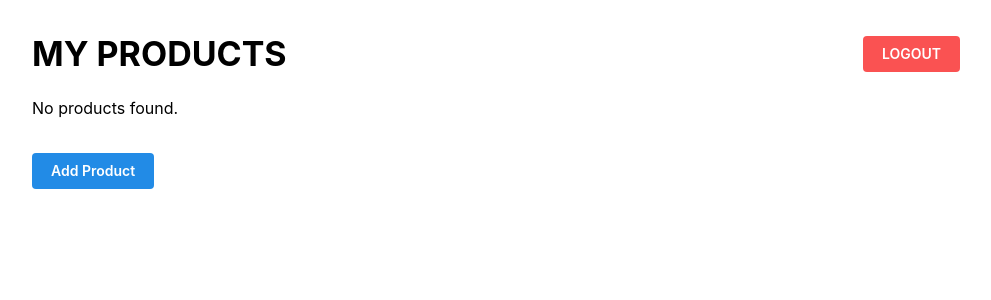
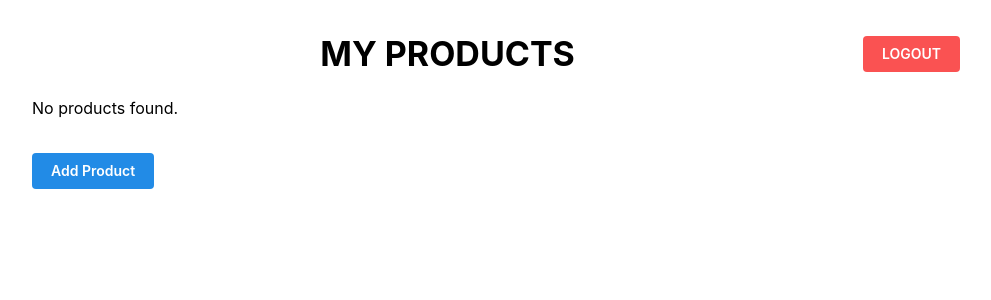
Before and after one commit to MrMandalNSU/ProductPouch, a Next.js app in the folder frontend/: page /my-products in a window 1280 px wide. Shown: the top 300 px of the page, without its empty margins (144-1135 px from the left). Built offline with nearby package versions, Linux system fonts and the light colour scheme.

Commit message:
Polished code

```diff
--- a/frontend/app/my-products/page.js
+++ b/frontend/app/my-products/page.js
@@ -9,9 +9,7 @@ import {
   Button,
   Group,
   ActionIcon,
-  Badge,
   Flex,
-  Box,
 } from "@mantine/core";
 import { IconTrash } from "@tabler/icons-react";
 import { useQuery } from "@apollo/client";
@@ -24,7 +22,7 @@ export default function ProductsPage() {
   useEffect(() => {
     // Get the token and user info from localStorage
     const user = JSON.parse(localStorage.getItem("user") || "{}");
-    setUserId(user.id || null); // Default to 1 for testing if no user id found
+    setUserId(user.id || null);
   }, []);
 
   // Execute the GraphQL query
@@ -33,17 +31,12 @@ export default function ProductsPage() {
     skip: !userId, // Skip the query until userId is available
   });
 
-  // Handle loading state
   if (loading) return <Text>Loading products...</Text>;
-
-  // Handle error state
   if (error)
     return <Text color="red">Error loading products: {error.message}</Text>;
 
-  // Get products from the response
   const products = data?.user?.owner || [];
 
-  // Function to format date
   const formatDate = (dateString) => {
     const date = new Date(dateString);
     return `${date.getDate()}${getOrdinalSuffix(date.getDate())} ${getMonthName(
@@ -51,7 +44,6 @@ export default function ProductsPage() {
     )} ${date.getFullYear()}`;
   };
 
-  // Helper function to get ordinal suffix
   const getOrdinalSuffix = (day) => {
     if (day > 3 && day < 21) return "th";
     switch (day % 10) {
@@ -66,7 +58,6 @@ export default function ProductsPage() {
     }
   };
 
-  // Helper function to get month name
   const getMonthName = (month) => {
     const months = [
       "January",
@@ -88,7 +79,9 @@ export default function ProductsPage() {
   return (
     <Container size="md" py="xl">
       <Flex justify="space-between" align="center" mb="lg">
-        <Title order={1}>MY PRODUCTS</Title>
+        <Title order={1} style={{ flex: 1, textAlign: "center" }}>
+          MY PRODUCTS
+        </Title>
         <Button component="a" href="/logout" color="red">
           LOGOUT
         </Button>
@@ -112,12 +105,10 @@ export default function ProductsPage() {
                 ? product.categories.join(", ")
                 : product.categories}
             </Text>
-
             <Text size="sm" mb="xs">
               Price: ${product.price} | Rent: ${product.rent_price}{" "}
               {product.rent_period}
             </Text>
-
             <Text mb="md">{product.description}</Text>
 
             <Flex justify="space-between" align="center">
```
